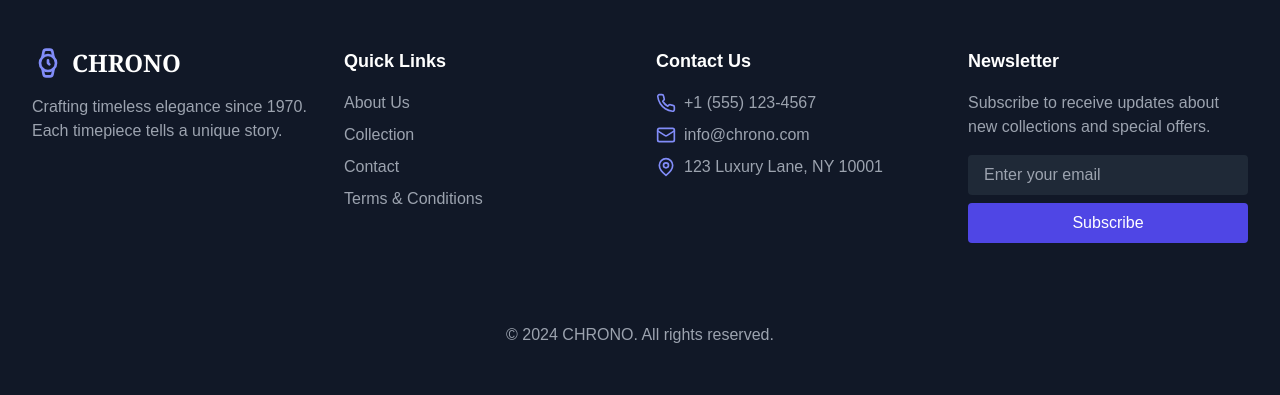
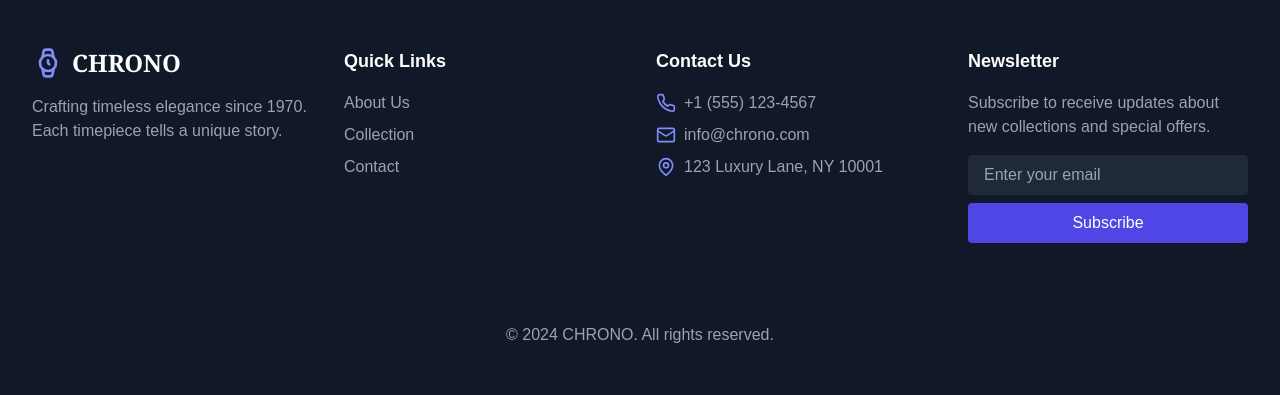
Before and after one commit to weigilau8/css-project, a PHP site: page /about.php in a window 1280 px wide. Shown: the part 1077-1472 px from the top of the page. Run offline with PHP 8.4, Linux system fonts and the light colour scheme; data that the repository does not hold is empty; some web fonts are replaced.

Commit message:
Add files via upload

```diff
--- a/components/footer.php
+++ b/components/footer.php
@@ -19,10 +19,9 @@
                     <div>
                         <h3 class="text-lg font-semibold mb-4">Quick Links</h3>
                         <ul class="space-y-2">
-                        <li><a href="/about" class="text-gray-400 hover:text-white transition">About Us</a></li>
-                        <li><a href="/products" class="text-gray-400 hover:text-white transition">Collection</a></li>
-                        <li><a href="/contact" class="text-gray-400 hover:text-white transition">Contact</a></li>
-                        <li><a href="/terms" class="text-gray-400 hover:text-white transition">Terms &amp; Conditions</a></li>
+                            <li><a href="/about.php" class="text-gray-400 hover:text-white transition">About Us</a></li>
+                            <li><a href="/products.php" class="text-gray-400 hover:text-white transition">Collection</a></li>
+                            <li><a href="/contact.php" class="text-gray-400 hover:text-white transition">Contact</a></li>
                         </ul>
                     </div>
                     <div>
@@ -32,14 +31,14 @@
                             <svg xmlns="http://www.w3.org/2000/svg" width="24" height="24" viewBox="0 0 24 24" fill="none" stroke="currentColor" stroke-width="2" stroke-linecap="round" stroke-linejoin="round" class="lucide lucide-phone h-5 w-5 text-indigo-400">
                                 <path d="M22 16.92v3a2 2 0 0 1-2.18 2 19.79 19.79 0 0 1-8.63-3.07 19.5 19.5 0 0 1-6-6 19.79 19.79 0 0 1-3.07-8.67A2 2 0 0 1 4.11 2h3a2 2 0 0 1 2 1.72 12.84 12.84 0 0 0 .7 2.81 2 2 0 0 1-.45 2.11L8.09 9.91a16 16 0 0 0 6 6l1.27-1.27a2 2 0 0 1 2.11-.45 12.84 12.84 0 0 0 2.81.7A2 2 0 0 1 22 16.92z"></path>
                             </svg>
-                            <span class="text-gray-400">+1 (555) 123-4567</span>
+                            <a  href="tel:1 (555) 123-4567" class="text-gray-400 hover:text-white">+1 (555) 123-4567</a>
                         </li>
                         <li class="flex items-center space-x-2">
                             <svg xmlns="http://www.w3.org/2000/svg" width="24" height="24" viewBox="0 0 24 24" fill="none" stroke="currentColor" stroke-width="2" stroke-linecap="round" stroke-linejoin="round" class="lucide lucide-mail h-5 w-5 text-indigo-400">
                                 <rect width="20" height="16" x="2" y="4" rx="2"></rect>
                                 <path d="m22 7-8.97 5.7a1.94 1.94 0 0 1-2.06 0L2 7"></path>
                             </svg>
-                            <span class="text-gray-400">info@chrono.com</span>
+                            <a  href="mailto:info@chrono.com" class="text-gray-400 hover:text-white">info@chrono.com</a>
                         </li>
                         <li class="flex items-center space-x-2">
                             <svg xmlns="http://www.w3.org/2000/svg" width="24" height="24" viewBox="0 0 24 24" fill="none" stroke="currentColor" stroke-width="2" stroke-linecap="round" stroke-linejoin="round" class="lucide lucide-map-pin h-5 w-5 text-indigo-400">
```
